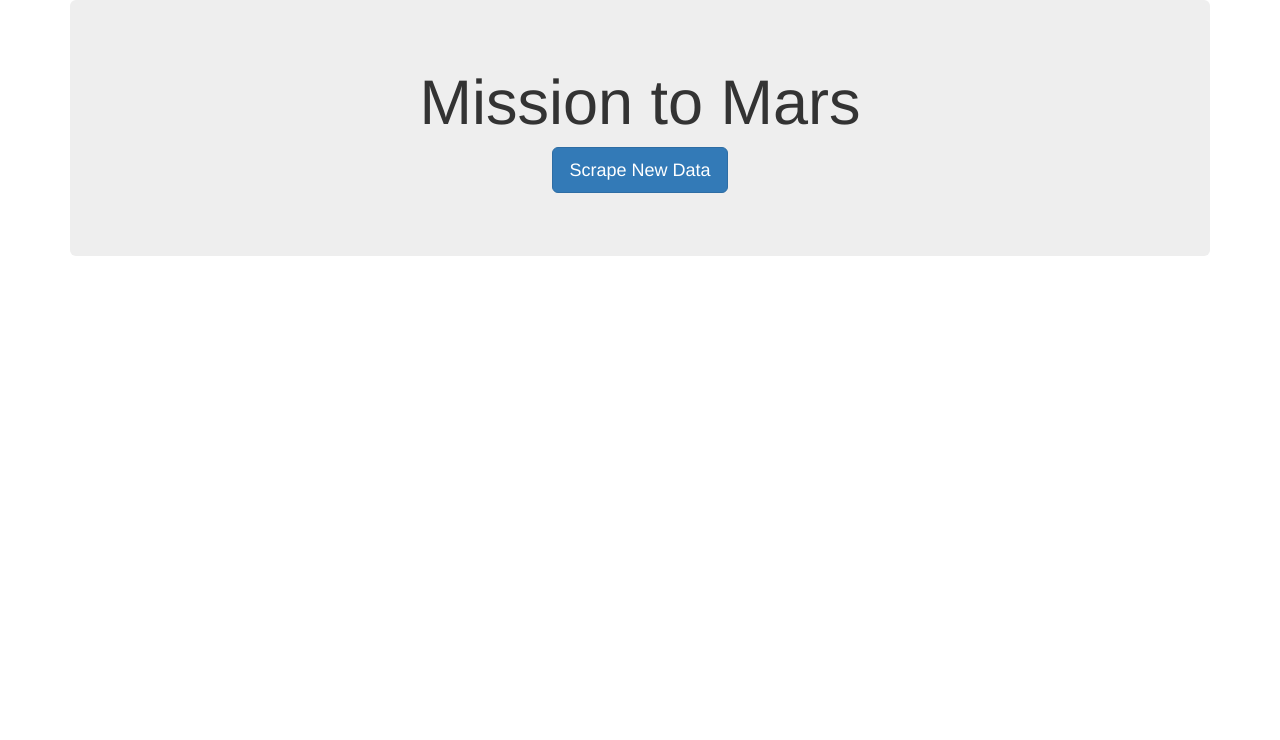
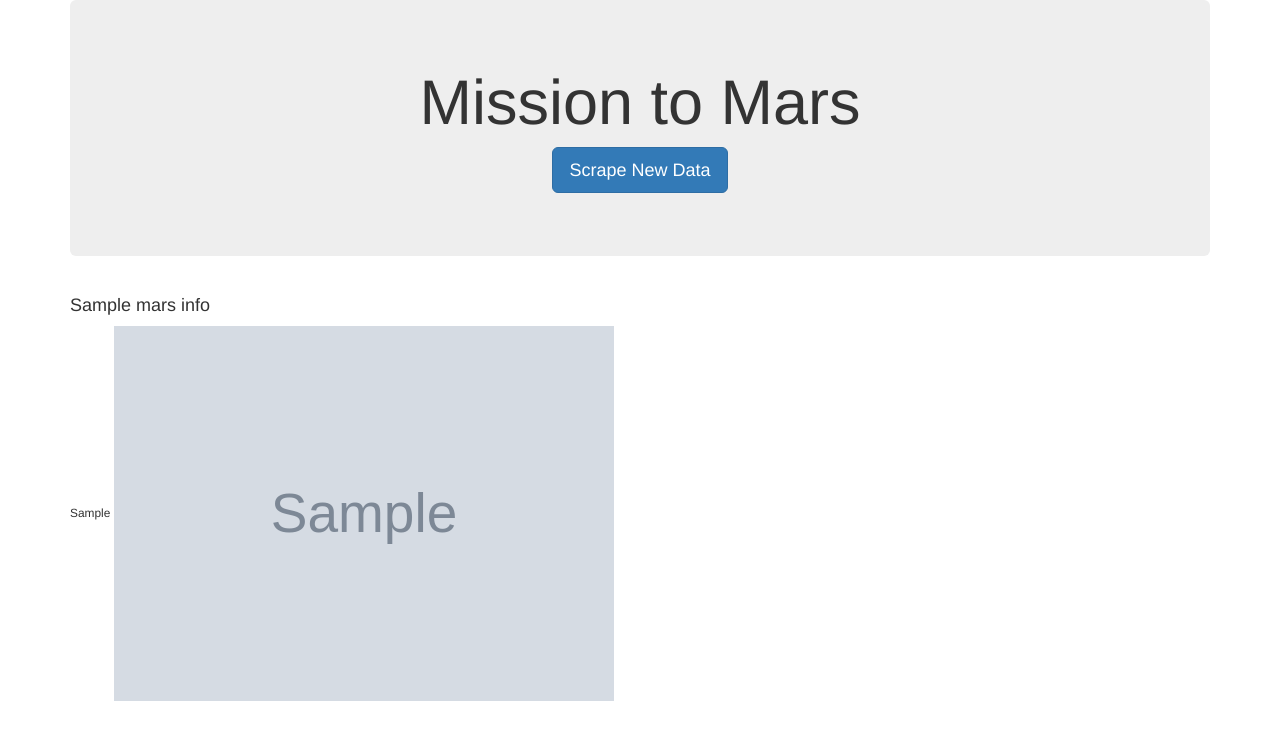
Before and after one commit to adrianstrecker/web-scraping-challenge, a Flask app: page / in a window 1280 px wide. Shown: the top 740 px of the page. Run offline with Flask 2, Linux system fonts and the light colour scheme; grey boxes marked "Sample" are stand-in pictures; a database or web service that is not in the repository returns one stand-in record (values such as "Sample title"); some libraries are stand-ins or nearby versions.

Commit message:
Backing up progress

```diff
--- a/Missions to Mars/templates/index.html
+++ b/Missions to Mars/templates/index.html
@@ -18,15 +18,15 @@
         </div>
 
         <!-- Mars Data -->
-        <!-- {% for i in mars %} -->
+        {% for m in mars_info %}
         <div class="row" id="craiglist-listings">
             <div class="col-md-12">
-                <h4 class="heading">{{ news_title.news_title }}</h4>
-                <small>{{ news_p }}</small>
-                <img src="{{ featured_image_url }}" />
+                <h4 class="heading">{{ m.news_title }}</h4>
+                <small>{{ m.news_p }}</small>
+                <img src="{{ m.featured_image_url }}" width="500"/>
             </div>
         </div>
-        <!-- {% endfor %} -->
+        {% endfor %}
     </div>
 </body>
 
```
